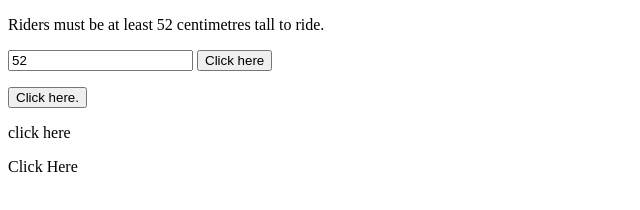
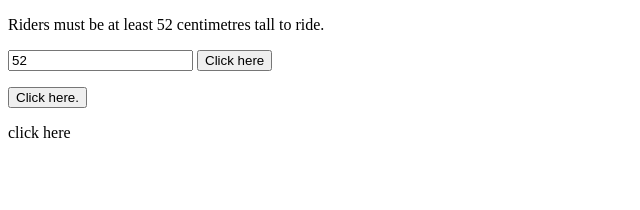
Before and after one commit to neils0911/Javascript, a plain HTML site: page Javascript/Project6_ternary_operators_constuctors/Index.html in a window 1280 px wide. Shown: the full height of the page, 0-640 px from the left. Drawn offline with Linux system fonts and the light colour scheme.

Commit message:
Update Index.html

```diff
--- a/Javascript/Project6_ternary_operators_constuctors/Index.html
+++ b/Javascript/Project6_ternary_operators_constuctors/Index.html
@@ -19,7 +19,5 @@
 
 <p id="Counting" onclick="count_Function()">click here</p>
 
-<p id="Constructor">Click Here</p>
-
 </body>
 </html>
```
